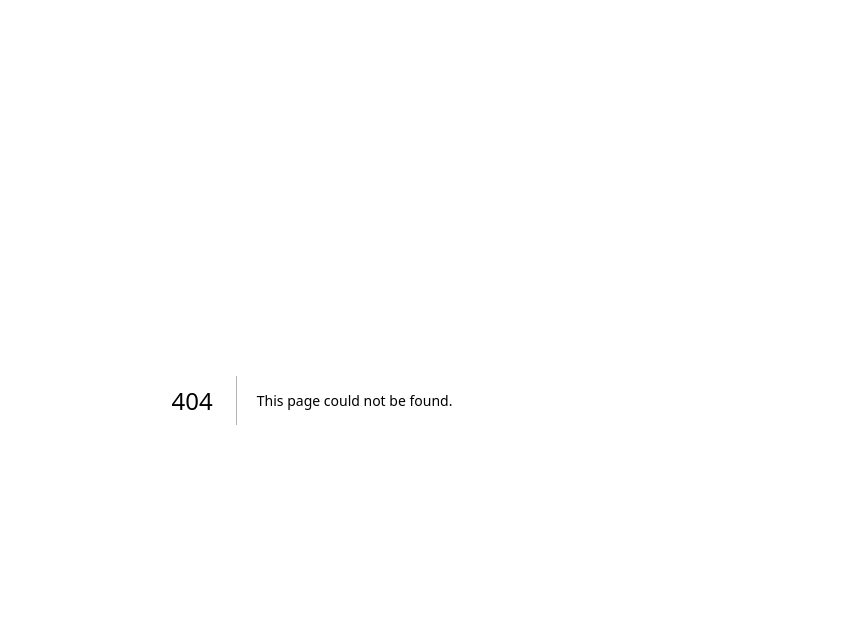
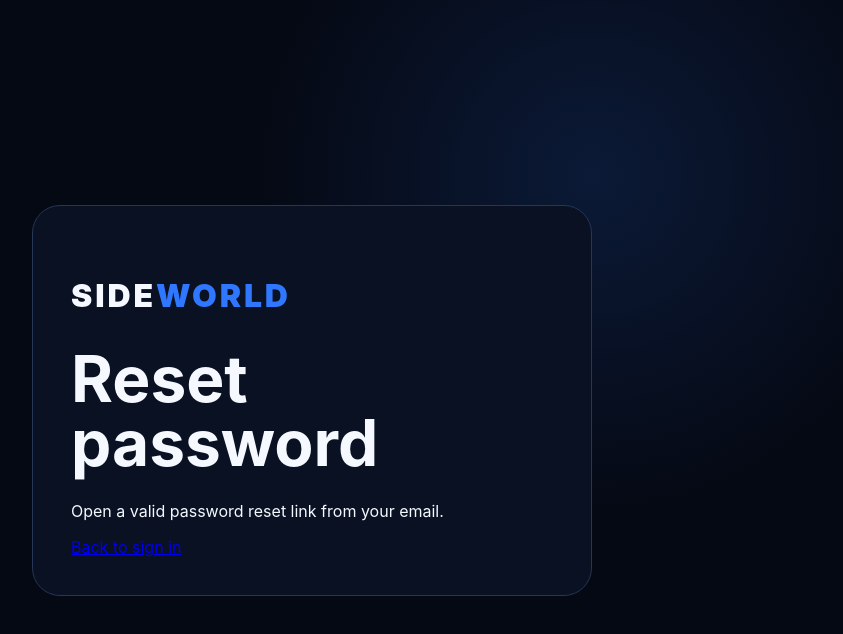
Before and after one commit to outland-compass/outland, a Next.js app in the folder apps/sideworld-studio/web/: page /reset-password in a window 1280 px wide. Before the commit this address had no page. Shown: the top 634 px of the page, without its empty margins (328-1171 px from the left). Built offline with nearby package versions, Linux system fonts and the light colour scheme.

Commit message:
integration(studio): import Supabase Auth V1 app/reset-password/page.tsx

```diff
--- /dev/null
+++ b/apps/sideworld-studio/web/app/reset-password/page.tsx
@@ -0,0 +1,38 @@
+'use client';
+import { FormEvent, useEffect, useState } from 'react';
+import Link from 'next/link';
+
+export default function ResetPassword() {
+  const [token, setToken] = useState('');
+  const [message, setMessage] = useState('');
+  const [pending, setPending] = useState(false);
+  useEffect(() => {
+    const hash = new URLSearchParams(window.location.hash.slice(1));
+    if (hash.get('type') === 'recovery') setToken(hash.get('access_token') || '');
+    window.history.replaceState(null, '', window.location.pathname);
+  }, []);
+  async function submit(event: FormEvent<HTMLFormElement>) {
+    event.preventDefault();
+    setPending(true);
+    const form = new FormData(event.currentTarget);
+    try {
+      const response = await fetch('/api/auth/update-password', {
+        method: 'POST', headers: { 'Content-Type': 'application/json' },
+        body: JSON.stringify({ token, password: form.get('password') })
+      });
+      setMessage(response.ok ? 'Password updated. You can now sign in.' : 'Reset link expired or invalid.');
+      if (response.ok) setToken('');
+    } catch { setMessage('Password reset unavailable.'); }
+    finally { setPending(false); }
+  }
+  return <main className="gate"><section className="card">
+    <p className="brand">SIDE<span>WORLD</span></p>
+    <h1>Reset password</h1>
+    {token ? <form className="studioAccessForm" onSubmit={submit}>
+      <label htmlFor="password">New password (12+ characters)</label>
+      <input id="password" name="password" type="password" minLength={12} autoComplete="new-password" required />
+      <button className="button" type="submit" disabled={pending}>Update password</button>
+    </form> : <p>Open a valid password reset link from your email.</p>}
+    <p role="status">{message}</p><Link href="/">Back to sign in</Link>
+  </section></main>;
+}
```
